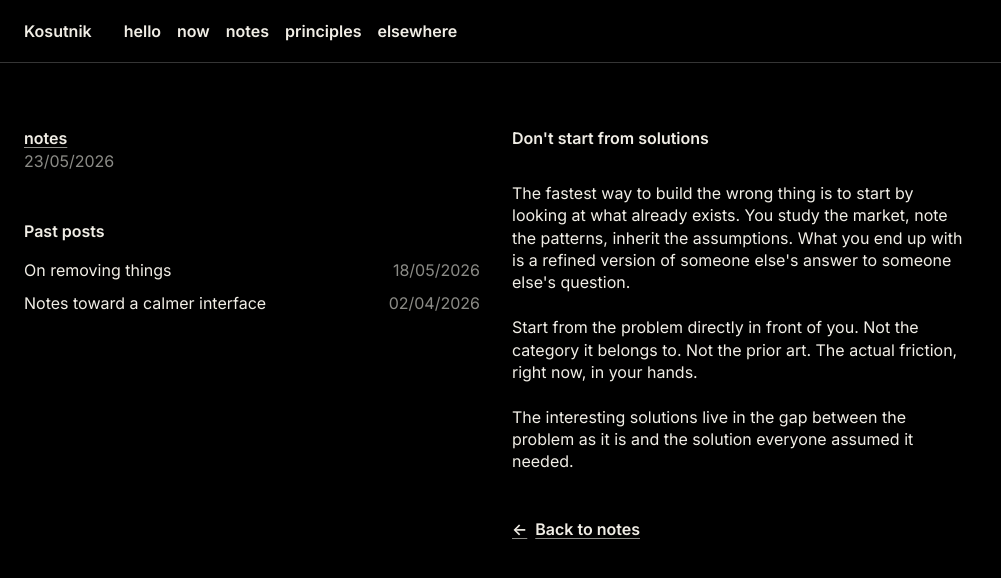
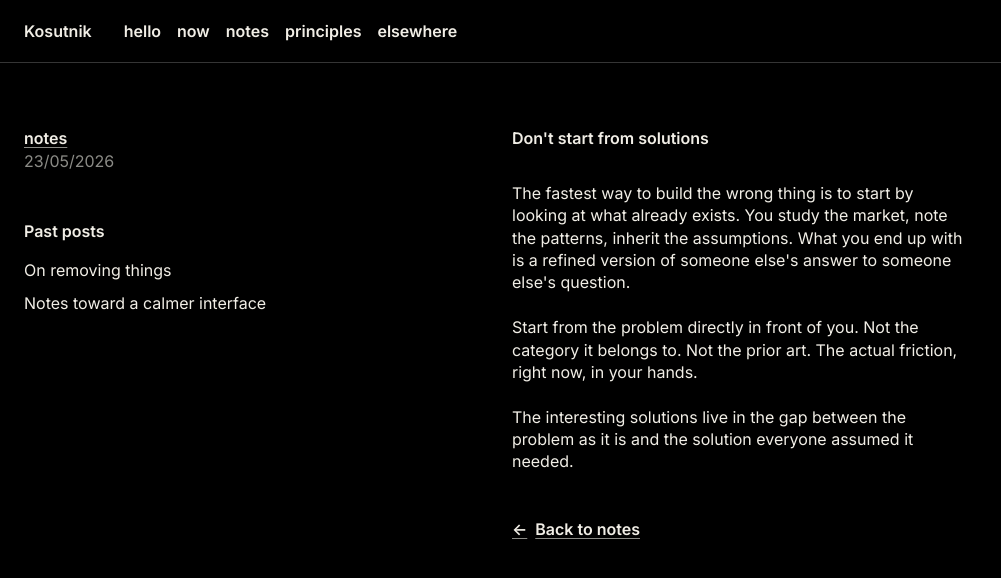
Before and after one commit to JanKosutnik/Kosutnik, a Next.js app: page /writing/dont-start-from-solutions/ in a window 1280 px wide. Shown: the top 578 px of the page, without its empty margins (0-1001 px from the left). Built offline with nearby package versions, Linux system fonts and the light colour scheme.

Commit message:
Simplify past posts list

```diff
--- a/app/writing/[slug]/page.tsx
+++ b/app/writing/[slug]/page.tsx
@@ -54,15 +54,12 @@ export default async function VariantWritingPage({ params }: PageProps) {
             <h2>Past posts</h2>
             {pastPosts.length > 0 ? (
               <ol>
-                {pastPosts.map(({ slug: pastSlug, title, date, formattedDate }: {
+                {pastPosts.map(({ slug: pastSlug, title }: {
                   slug: string
                   title: string
-                  date: string
-                  formattedDate: string
                 }) => (
                   <li key={pastSlug}>
                     <Link href={`/writing/${pastSlug}/`}>{title}</Link>
-                    <time dateTime={date.replaceAll('.', '-')}>{formattedDate}</time>
                   </li>
                 ))}
               </ol>
--- a/app/writing/[slug]/post.module.css
+++ b/app/writing/[slug]/post.module.css
@@ -87,15 +87,12 @@
 }
 
 .pastPosts li {
-  display: grid;
-  grid-template-columns: minmax(0, 1fr) auto;
-  gap: 1rem;
+  display: block;
 }
 
 .pastPosts a { text-decoration: none; }
 .pastPosts a:hover,
 .pastPosts a:focus-visible { text-decoration: underline; text-underline-offset: .16em; }
-.pastPosts time,
 .pastPosts p { color: var(--muted); }
 .pastPosts p { margin: 0; }
 
```
